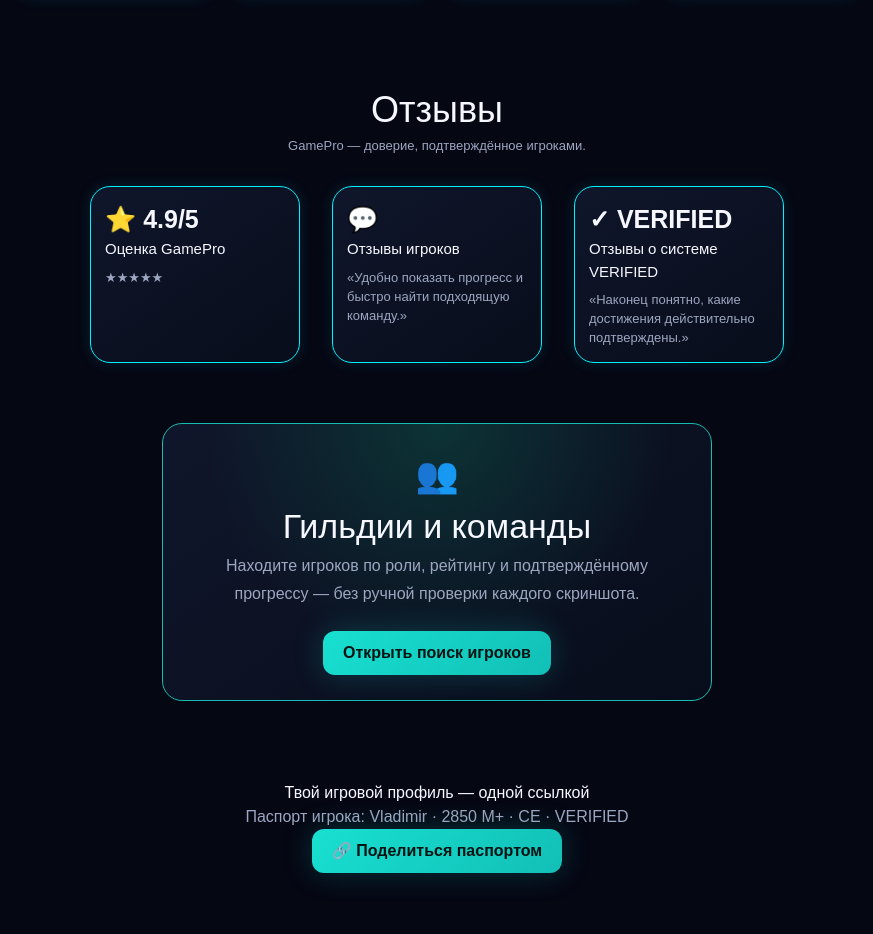
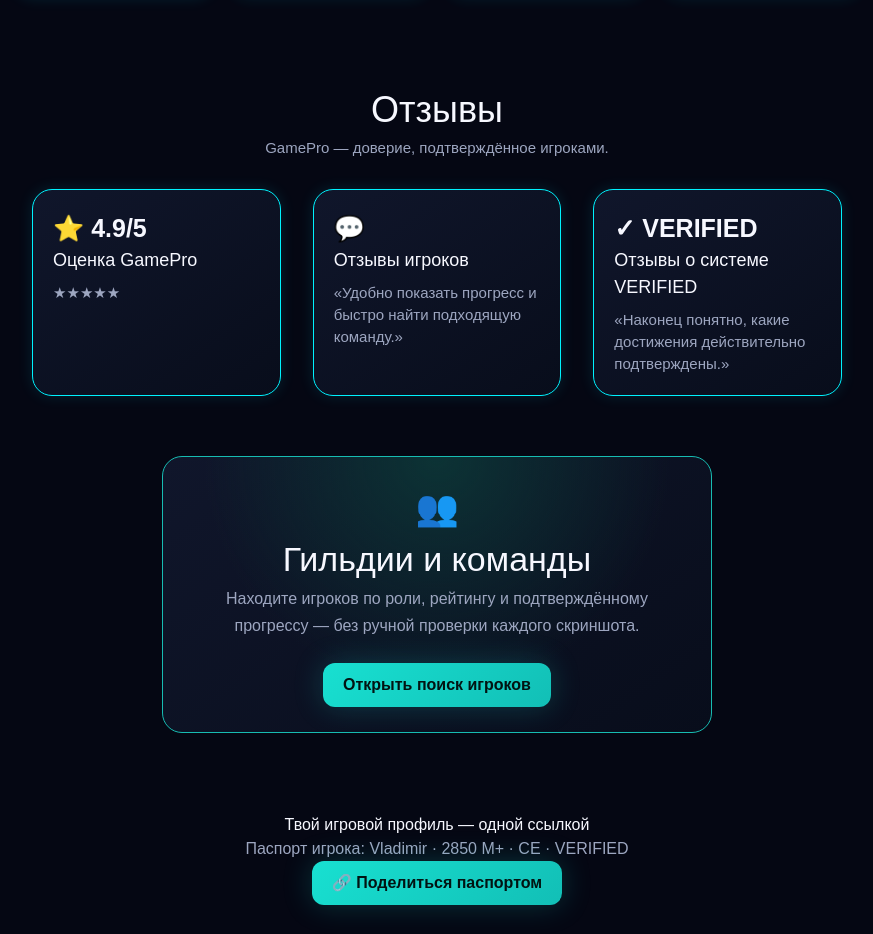
Before and after one commit to vesttrading/gamepro-market, a Next.js app: page / in a window 1280 px wide. Shown: the part 3181-4115 px from the top of the page, without its empty margins (203-1076 px from the left). Built offline with nearby package versions, Linux system fonts and the light colour scheme; no server answers.

Commit message:
Adjust review card dimensions and font sizes
Updated review card styles with new dimensions and font sizes.

```diff
--- a/app/globals.css
+++ b/app/globals.css
@@ -349,11 +349,11 @@
 /* Компактные карточки отзывов */
 section#reviews [class*="gameGrid"] > div,
 section#reviews [class*="Grid"] > div {
-    flex: 0 1 210px !important;
-    width: 210px !important;
-    max-width: 210px !important;
+    flex: 0 1 260px !important;
+    width: 260px !important;
+    max-width: 260px !important;
     min-width: 0 !important;
-    padding: 14px !important;
+    padding: 20px !important;
     box-sizing: border-box !important;
     border: 1px solid #00f2fe !important;
     box-shadow: 0 0 15px rgba(0, 242, 254, 0.12) !important;
@@ -372,12 +372,12 @@
 
 /* Внутренний текст */
 section#reviews h3 {
-    font-size: 15px !important;
+    font-size: 18px !important;
     margin-bottom: 8px !important;
 }
 
 section#reviews p {
-    font-size: 13px !important;
+    font-size: 15px !important;
     line-height: 1.45 !important;
 }
 
```
